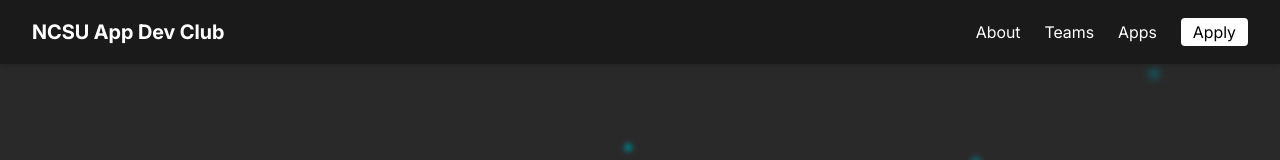
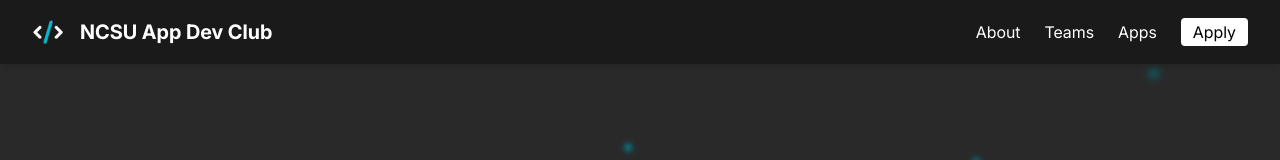
Before and after one commit to NCSU-App-Development-Club/appdevncsu.org, a React (Vite) app: page / in a window 1280 px wide. Shown: the top 160 px of the page. Built offline with nearby package versions, Linux system fonts and the light colour scheme.

Commit message:
added logl

```diff
--- a/src/components/Header/index.tsx
+++ b/src/components/Header/index.tsx
@@ -1,9 +1,12 @@
+import logo from "../../assets/images/logo.png";
+
 export default function Header() {
   return (
     <header className="fixed w-dvw top-0 bg-[#1a1a1a] shadow-md z-50">
       <div className="max-w-7xl mx-auto px-4 sm:px-6 lg:px-8">
         <div className="flex justify-between items-center h-16">
-          <a href="#main">
+          <a href="#main" className="flex items-center gap-4">
+            <img src={logo} alt="logo" className="h-8" />
             <div className="text-xl font-bold">NCSU App Dev Club</div>
           </a>
           <nav className="space-x-6 hidden md:block">
@@ -59,6 +62,7 @@ export default function Header() {
             <a
               href="#apply"
               className="bg-white text-black px-3 py-1 rounded hover:bg-gray-100"
+              onClick={toggleDropdown}
             >
               Apply
             </a>
```
Also changed, not shown: src/assets/images/logo.png (added).
